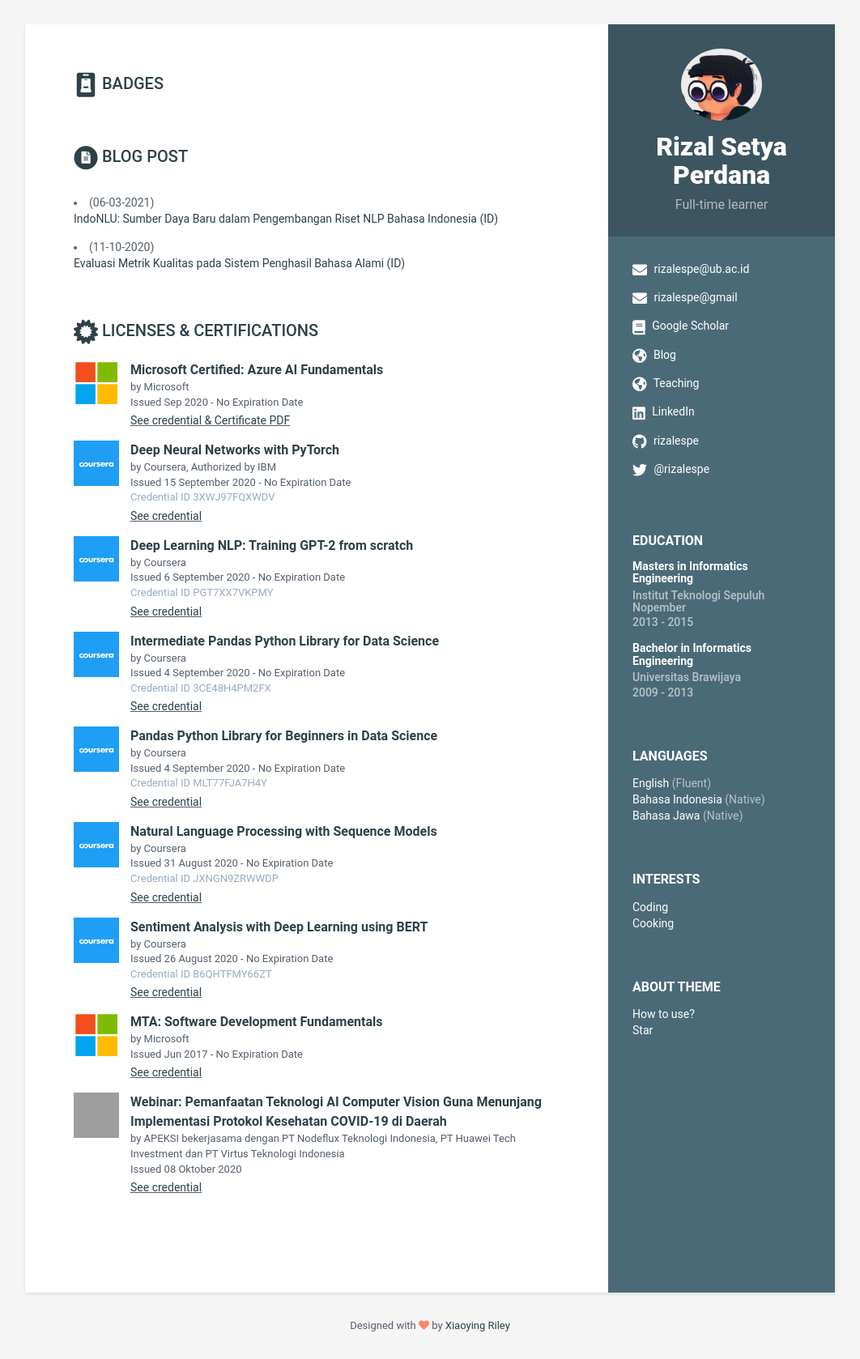
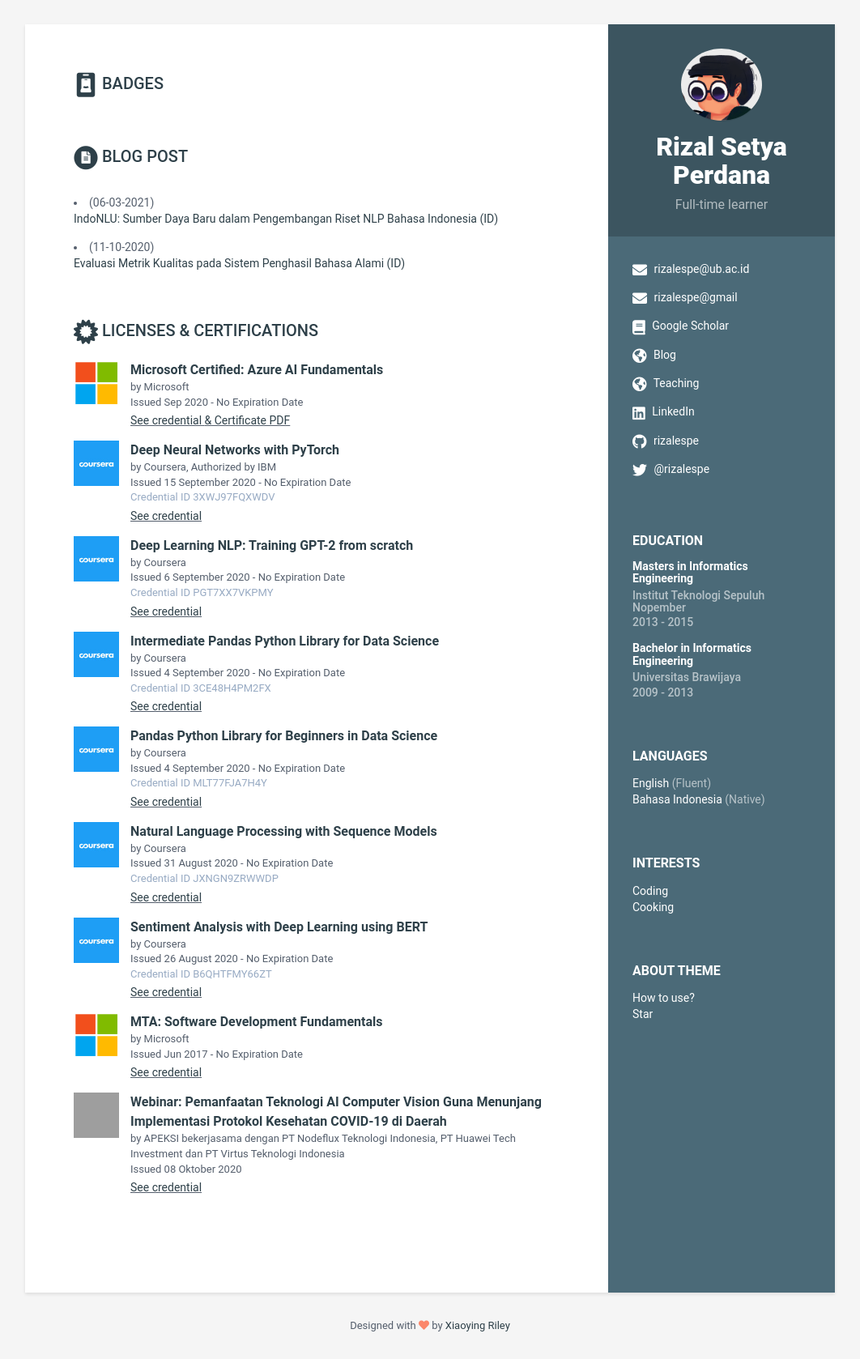
Before and after one commit to rizalespe/rizalespe.github.io, a Jekyll site: the page built from index.html, in a window 1280 px wide. Shown: the whole page at 81% size, without its empty margins (109-1171 px from the left). Built offline with Jekyll 4.4.1, drawn with Linux system fonts in a browser that asks for light colours; a script that is not in the unit is left out; grey boxes are pictures that could not be loaded.

Commit message:
Update data.yml

```diff
--- a/_data/data.yml
+++ b/_data/data.yml
@@ -33,9 +33,6 @@
         level: Fluent
 
       - idiom: Bahasa Indonesia
-        level: Native
-
-      - idiom: Bahasa Jawa
         level: Native
 
     interests:
```
